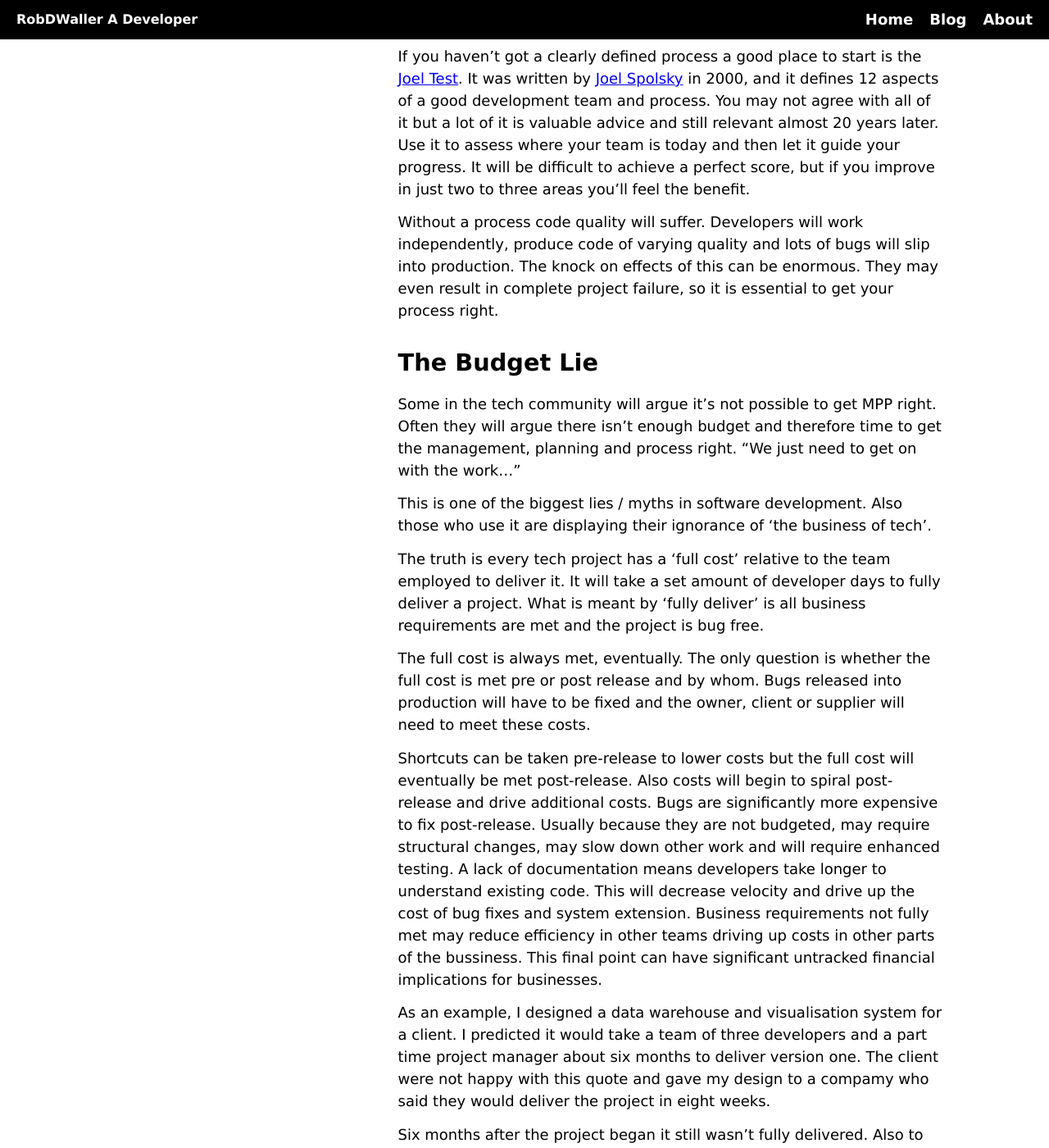
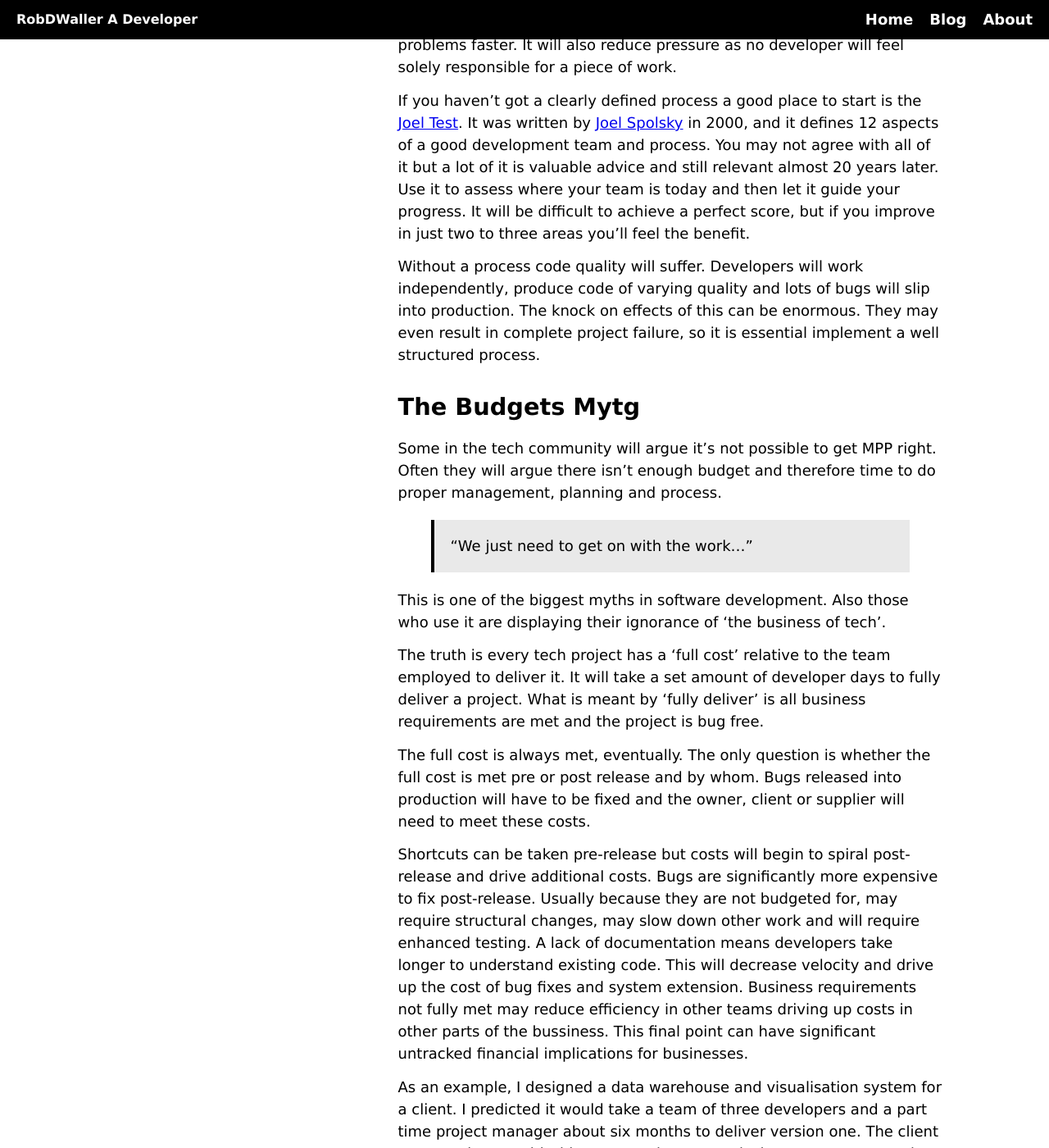
Before and after one commit to RobDWaller/robdwaller.github.io, a Jekyll site: the page built from _posts/2018-08-01-why-tech-projects-fail.md, in a window 1280 px wide and 1400 px high, scrolled down 5843 px. Shown: the whole window at 82% size. Built offline with Jekyll 4.4.1, drawn with Linux system fonts in a browser that asks for light colours; some of the changed text lies outside the part shown.

Commit message:
Minor amends to tech project post.

````diff
--- a/_posts/2018-08-01-why-tech-projects-fail.md
+++ b/_posts/2018-08-01-why-tech-projects-fail.md
@@ -49,16 +49,16 @@ Planning has four aims:
 
 Many organisations fail to plan adequately, and some even refuse to plan. They don't see its value or believe their project is simple and it's possible to 'just get on with the work'. In my career I've only worked at one organisation who did proper planning. This is extraordinary given I've been coding professionally for over a decade. Also, it means my career is potmarked with failure and low quality code.
 
-It is essential to plan, every project and task, no matter how small, requires planning. As a manager and a developer it is sensible to assume a project or task is more complicated than it seems. Most tasks, once you consider testing, coding, documenation, review and deployment, take at least two to three days to complete. If you're timelining in hours you're probably not considering its complexity.
+It is essential to plan, every project and task, no matter how small, requires planning. As a manager and a developer it is sensible to assume a project or task is more complicated than it seems. Most tasks, once you consider testing, coding, documenation, review and deployment, take at least two to three days to complete. If you're timelining in hours you're probably not considering complexity properly.
 
 So what does planning look like? It can take many forms, but its main aim, as mentioned, is to understand complexity.
 
-This can be achieved by sitting with a client and defining some user stories. Define what they want their users to achieve and why. Alternatively you can hire business analysts and UX specialists to learn about the client's business needs and their user's needs. Note a UX specialist is someone who researches user behavior, not someone who just draws up sitemaps and wireframes.
+This can be achieved by sitting with a client and writing some user stories. Define what they want their users to achieve and why. Alternatively you can hire business analysts and UX specialists to learn about and document a client's business and user needs. Note a UX specialist is someone who researches user behavior, not someone who just draws up sitemaps and wireframes.
 
-There is also Behaviour Driven Development. [Ciaran McNulty](https://twitter
-com/ciaranmcnulty) has been pushing [BDD principles](https://youtu.be/83GbyDpJDI4) in the PHP community for a number of years. In his [latest talk](http://meetu.ps/e/Flwzn/2D0Hf/d) at PHP London he highlighted the benefit of [example mapping](https://cucumber.io/blog/2015/12/08/example-mapping-introduction). Both these processes aim to understand project complexity.
+There is also [Behaviour Driven Development](). [Ciaran McNulty](https://twitter
+com/ciaranmcnulty) has been pushing [BDD principles](https://youtu.be/83GbyDpJDI4) in the PHP community for a number of years. In his [latest talk](http://meetu.ps/e/Flwzn/2D0Hf/d) at PHP London he highlighted the benefit of [example mapping](https://cucumber.io/blog/2015/12/08/example-mapping-introduction) which aims to understand project complexity by writing requirements, rules and examples.
 
-An example business requirment may be:
+An example requirment may be:
 
 ```
 Shop A has a user loyalty scheme.
@@ -82,7 +82,7 @@ User 1 receives 10 loyalty points.
 
 With an example the complexity of the loyalty scheme is clearer. Users only recieve loyalty points for the cost of the product not the tax. Now imagine there are hundreds of examples for a big project. Suddenly the project is easier to understand, it is clearer what has to be done, and it's more testable. Also the unknown unknowns are reduced dramatically.
 
-If you haven't read about Behaviour Driven Development I suggest you do. Even if you are unable to use it the underlying principles will help you become a better developer and or manager.
+If you haven't read about [Behaviour Driven Development]() I suggest you do. Even if you are unable to use it the underlying principles will help you become a better developer and or manager.
 
 Project priority must also be clear before coding begins. If data entry is the most important aspect of a system, don't begin by building a notifications system.
 
@@ -122,19 +122,21 @@ Finally, teamwork is essential. Developers should never work in a silo on their
 
 If you haven't got a clearly defined process a good place to start is the [Joel Test](https://www.joelonsoftware.com/2000/08/09/the-joel-test-12-steps-to-better-code/). It was written by [Joel Spolsky](https://twitter.com/spolsky) in 2000, and it defines 12 aspects of a good development team and process. You may not agree with all of it but a lot of it is valuable advice and still relevant almost 20 years later. Use it to assess where your team is today and then let it guide your progress. It will be difficult to achieve a perfect score, but if you improve in just two to three areas you'll feel the benefit.
 
-Without a process code quality will suffer. Developers will work independently, produce code of varying quality and lots of bugs will slip into production. The knock on effects of this can be enormous. They may even result in complete project failure, so it is essential to get your process right.
+Without a process code quality will suffer. Developers will work independently, produce code of varying quality and lots of bugs will slip into production. The knock on effects of this can be enormous. They may even result in complete project failure, so it is essential implement a well structured process.
 
-## The Budget Lie
+## The Budgets Mytg
 
-Some in the tech community will argue  it's not possible to get MPP right. Often they will argue there isn't enough budget and therefore time to get the management, planning and process right. "We just need to get on with the work..."
+Some in the tech community will argue  it's not possible to get MPP right. Often they will argue there isn't enough budget and therefore time to do proper management, planning and process.
 
-This is one of the biggest lies / myths in software development. Also those who use it are displaying their ignorance of 'the business of tech'.
+> "We just need to get on with the work..."
+
+This is one of the biggest myths in software development. Also those who use it are displaying their ignorance of 'the business of tech'.
 
 The truth is every tech project has a 'full cost' relative to the team employed to deliver it. It will take a set amount of developer days to fully deliver a project. What is meant by 'fully deliver' is all business requirements are met and the project is bug free.
 
 The full cost is always met, eventually. The only question is whether the full cost is met pre or post release and by whom. Bugs released into production will have to be fixed and the owner, client or supplier will need to meet these costs.
 
-Shortcuts can be taken pre-release to lower costs but the full cost will eventually be met post-release. Also costs will begin to spiral post-release and drive additional costs. Bugs are significantly more expensive to fix post-release. Usually because they are not budgeted, may require structural changes, may slow down other work and will require enhanced testing. A lack of documentation means developers take longer to understand existing code. This will decrease velocity and drive up the cost of bug fixes and system extension. Business requirements not fully met may reduce efficiency in other teams driving up costs in other parts of the bussiness. This final point can have significant untracked financial implications for businesses.
+Shortcuts can be taken pre-release but costs will begin to spiral post-release and drive additional costs. Bugs are significantly more expensive to fix post-release. Usually because they are not budgeted for, may require structural changes, may slow down other work and will require enhanced testing. A lack of documentation means developers take longer to understand existing code. This will decrease velocity and drive up the cost of bug fixes and system extension. Business requirements not fully met may reduce efficiency in other teams driving up costs in other parts of the bussiness. This final point can have significant untracked financial implications for businesses.
 
 As an example, I designed a data warehouse and visualisation system for a client. I predicted it would take a team of three developers and a part time project manager about six months to deliver version one. The client were not happy with this quote and gave my design to a compamy who said they would deliver the project in eight weeks.
 
````
Also changed, not shown: other parts of _posts/2018-08-01-why-tech-projects-fail.md (+4 -4 lines).
